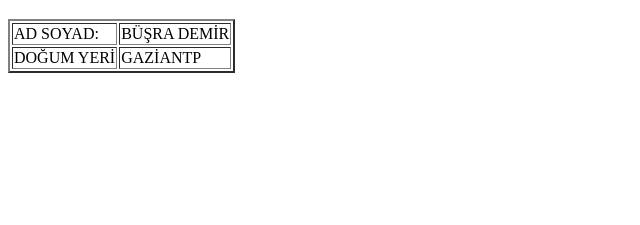
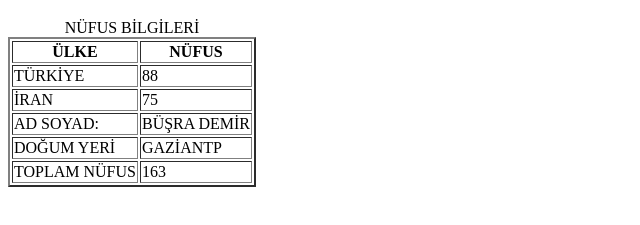
Before and after one commit to busrademirov1616-coder/web_ogreniyorumm, a plain HTML site: page tablo.html in a window 1280 px wide. Shown: the part 61-286 px from the top of the page, without its empty margins (0-640 px from the left). Drawn offline with Linux system fonts and the light colour scheme.

Commit message:
Tablo biçimlendirme

```diff
--- a/tablo.html
+++ b/tablo.html
@@ -5,8 +5,20 @@
     </head>
     <body>
         <h1>TABLOLAR</h1>
-        <table border="2">
-            <tr><td>AD SOYAD:</td><td>BÜŞRA DEMİR</td></tr>
+        <table border="2">  <!--KENARLIKKK-->
+            <caption>NÜFUS BİLGİLERİ</caption> <!--TABLO BAŞLIĞI KOMUTU-->
+            <thead>                            <!--TABLONUN İLK SATIRI-->
+                <tr><th>ÜLKE </th><th>NÜFUS</th></tr>
+            </thead>
+            <tbody>
+                <tr><td>TÜRKİYE</td><td>88</td></tr>
+                <tr><td>İRAN</td><td>75</td></tr>
+
+            </tbody>
+            <tfoot>
+                <tr><td>TOPLAM NÜFUS</td><td>163</td></tr>
+            </tfoot>
+            <tr><td>AD SOYAD:</td><td>BÜŞRA DEMİR</td></tr> <!--TABLO İÇERİĞİ-->
             <tr><td> DOĞUM YERİ</td><td>GAZİANTP</td></tr>
 
         </table>
```
